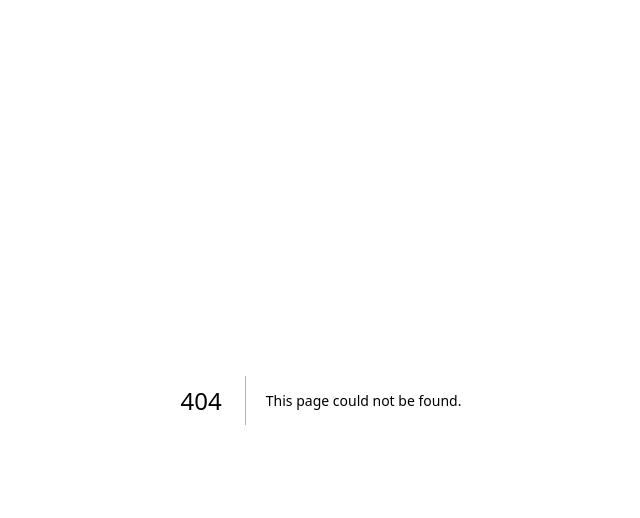
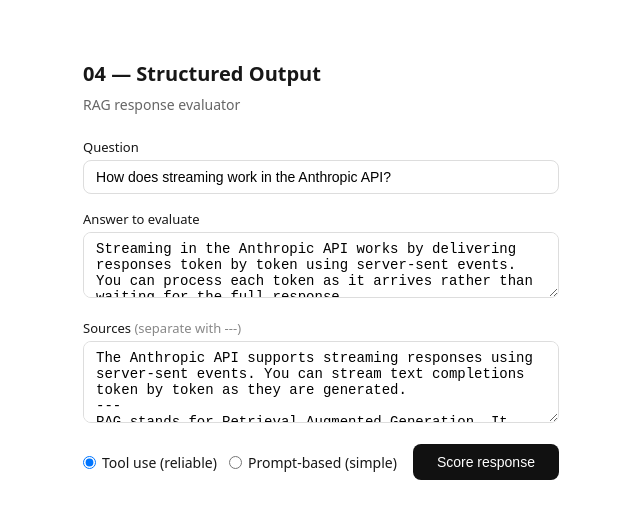
Before and after one commit to davidhahn/llm-playground, a Next.js app: page /eval in a window 1280 px wide. Before the commit this address had no page. Shown: the top 518 px of the page, without its empty margins (319-959 px from the left). Built offline with nearby package versions, Linux system fonts and the light colour scheme.

Commit message:
Add the frontend for eval

```diff
--- /dev/null
+++ b/src/app/eval/page.tsx
@@ -0,0 +1,321 @@
+'use client';
+
+import { useState } from 'react';
+import type { EvalScore } from '../api/eval/route';
+
+const DEFAULT_QUESTION = 'How does streaming work in the Anthropic API?';
+const DEFAULT_ANSWER =
+  'Streaming in the Anthropic API works by delivering responses token by token using server-sent events. You can process each token as it arrives rather than waiting for the full response.';
+const DEFAULT_SOURCES = [
+  'The Anthropic API supports streaming responses using server-sent events. You can stream text completions token by token as they are generated.',
+  'RAG stands for Retrieval Augmented Generation. It combines semantic search over a knowledge base with LLM generation.',
+];
+
+export default function EvalPage() {
+  const [question, setQuestion] = useState(DEFAULT_QUESTION);
+  const [answer, setAnswer] = useState(DEFAULT_ANSWER);
+  const [sources, setSources] = useState(DEFAULT_SOURCES.join('\n---\n'));
+  const [method, setMethod] = useState<'prompt' | 'tool'>('tool');
+  const [result, setResult] = useState<{
+    score: EvalScore;
+    method: string;
+  } | null>(null);
+  const [isLoading, setIsLoading] = useState(false);
+  const [error, setError] = useState('');
+
+  async function handleSubmit(event: React.SubmitEvent) {
+    event.preventDefault();
+    setIsLoading(true);
+    setResult(null);
+    setError('');
+
+    try {
+      const res = await fetch('/api/eval', {
+        method: 'POST',
+        headers: { 'Content-Type': 'application/json' },
+        body: JSON.stringify({
+          question,
+          answer,
+          sources: sources
+            .split('---')
+            .map((s) => s.trim())
+            .filter(Boolean),
+          method,
+        }),
+      });
+
+      const data = await res.json();
+      if (data.error) {
+        throw new Error(data.error);
+      }
+
+      setResult(data);
+    } catch (err: unknown) {
+      setError(err instanceof Error ? err.message : 'Something went wrong');
+    } finally {
+      setIsLoading(false);
+    }
+  }
+
+  const score = result?.score;
+
+  return (
+    <main
+      style={{
+        maxWidth: 760,
+        margin: '60px auto',
+        padding: '0 20px',
+        fontFamily: 'system-ui',
+      }}
+    >
+      <h1 style={{ fontSize: 20, fontWeight: 600, marginBottom: 8 }}>
+        04 — Structured Output
+      </h1>
+      <p style={{ fontSize: 14, color: '#666', marginBottom: 24 }}>
+        RAG response evaluator
+      </p>
+
+      <form
+        onSubmit={handleSubmit}
+        style={{ display: 'flex', flexDirection: 'column', gap: 16 }}
+      >
+        <div>
+          <label
+            style={{
+              fontSize: 13,
+              fontWeight: 500,
+              display: 'block',
+              marginBottom: 4,
+            }}
+          >
+            Question
+          </label>
+          <input
+            value={question}
+            onChange={(event) => setQuestion(event.target.value)}
+            style={{
+              width: '100%',
+              padding: '8px 12px',
+              fontSize: 14,
+              border: '1px solid #ddd',
+              borderRadius: 8,
+              boxSizing: 'border-box',
+            }}
+          />
+        </div>
+
+        <div>
+          <label
+            style={{
+              fontSize: 13,
+              fontWeight: 500,
+              display: 'block',
+              marginBottom: 4,
+            }}
+          >
+            Answer to evaluate
+          </label>
+          <textarea
+            value={answer}
+            onChange={(event) => setAnswer(event.target.value)}
+            rows={3}
+            style={{
+              width: '100%',
+              padding: '8px 12px',
+              fontSize: 14,
+              border: '1px solid #ddd',
+              borderRadius: 8,
+              boxSizing: 'border-box',
+              resize: 'vertical',
+            }}
+          />
+        </div>
+
+        <div>
+          <label
+            style={{
+              fontSize: 13,
+              fontWeight: 500,
+              display: 'block',
+              marginBottom: 4,
+            }}
+          >
+            Sources{' '}
+            <span style={{ fontWeight: 400, color: '#888' }}>
+              (separate with ---)
+            </span>
+          </label>
+          <textarea
+            value={sources}
+            onChange={(e) => setSources(e.target.value)}
+            rows={4}
+            style={{
+              width: '100%',
+              padding: '8px 12px',
+              fontSize: 14,
+              border: '1px solid #ddd',
+              borderRadius: 8,
+              boxSizing: 'border-box',
+              resize: 'vertical',
+            }}
+          />
+        </div>
+
+        <div style={{ display: 'flex', alignItems: 'center', gap: 16 }}>
+          <div style={{ display: 'flex', gap: 12 }}>
+            {(['tool', 'prompt'] as const).map((methodOption) => (
+              <label
+                key={methodOption}
+                style={{
+                  fontSize: 14,
+                  display: 'flex',
+                  alignItems: 'center',
+                  gap: 6,
+                  cursor: 'pointer',
+                }}
+              >
+                <input
+                  type="radio"
+                  value={methodOption}
+                  checked={method === methodOption}
+                  onChange={() => setMethod(methodOption)}
+                />
+                {methodOption === 'tool'
+                  ? 'Tool use (reliable)'
+                  : 'Prompt-based (simple)'}
+              </label>
+            ))}
+          </div>
+
+          <button
+            type="submit"
+            disabled={isLoading}
+            style={{
+              marginLeft: 'auto',
+              padding: '10px 24px',
+              fontSize: 14,
+              fontWeight: 500,
+              background: isLoading ? '#ccc' : '#111',
+              color: '#fff',
+              border: 'none',
+              borderRadius: 8,
+              cursor: isLoading ? 'default' : 'pointer',
+            }}
+          >
+            {isLoading ? 'Scoring...' : 'Score response'}
+          </button>
+        </div>
+      </form>
+
+      {error && (
+        <div
+          style={{
+            marginTop: 24,
+            padding: 16,
+            background: '#fff0f0',
+            borderRadius: 8,
+            color: '#cc0000',
+            fontSize: 14,
+          }}
+        >
+          {error}
+        </div>
+      )}
+
+      {score && (
+        <div style={{ marginTop: 32 }}>
+          <div
+            style={{
+              display: 'flex',
+              alignItems: 'center',
+              gap: 12,
+              marginBottom: 20,
+            }}
+          >
+            <span
+              style={{
+                fontSize: 28,
+                fontWeight: 700,
+                color: score.overall_score >= 7 ? '#2a7a2a' : '#cc4400',
+              }}
+            >
+              {score.overall_score}/10
+            </span>
+            <span
+              style={{
+                padding: '4px 12px',
+                borderRadius: 20,
+                fontSize: 13,
+                fontWeight: 600,
+                background: score.verdict === 'pass' ? '#e8f5e9' : '#fdecea',
+                color: score.verdict === 'pass' ? '#2a7a2a' : '#cc0000',
+              }}
+            >
+              {score.verdict.toUpperCase()}
+            </span>
+            <span style={{ fontSize: 13, color: '#888' }}>
+              via {result?.method}
+            </span>
+            {score.flags.length > 0 &&
+              score.flags.map((f) => (
+                <span
+                  key={f}
+                  style={{
+                    padding: '3px 10px',
+                    borderRadius: 20,
+                    fontSize: 12,
+                    background: '#fff3cd',
+                    color: '#856404',
+                  }}
+                >
+                  ⚠ {f.replace(/_/g, ' ')}
+                </span>
+              ))}
+          </div>
+
+          <div
+            style={{
+              display: 'grid',
+              gridTemplateColumns: 'repeat(3, 1fr)',
+              gap: 12,
+            }}
+          >
+            {(['accuracy', 'citation_quality', 'confidence'] as const).map(
+              (criterion) => (
+                <div
+                  key={criterion}
+                  style={{
+                    padding: 16,
+                    background: '#f9f9f9',
+                    borderRadius: 8,
+                  }}
+                >
+                  <div
+                    style={{
+                      fontSize: 12,
+                      fontWeight: 500,
+                      color: '#888',
+                      textTransform: 'uppercase',
+                      letterSpacing: '0.05em',
+                      marginBottom: 8,
+                    }}
+                  >
+                    {criterion.replace('_', ' ')}
+                  </div>
+                  <div
+                    style={{ fontSize: 24, fontWeight: 700, marginBottom: 8 }}
+                  >
+                    {score[criterion].score}/10
+                  </div>
+                  <div style={{ fontSize: 13, color: '#555', lineHeight: 1.5 }}>
+                    {score[criterion].reasoning}
+                  </div>
+                </div>
+              ),
+            )}
+          </div>
+        </div>
+      )}
+    </main>
+  );
+}
```
